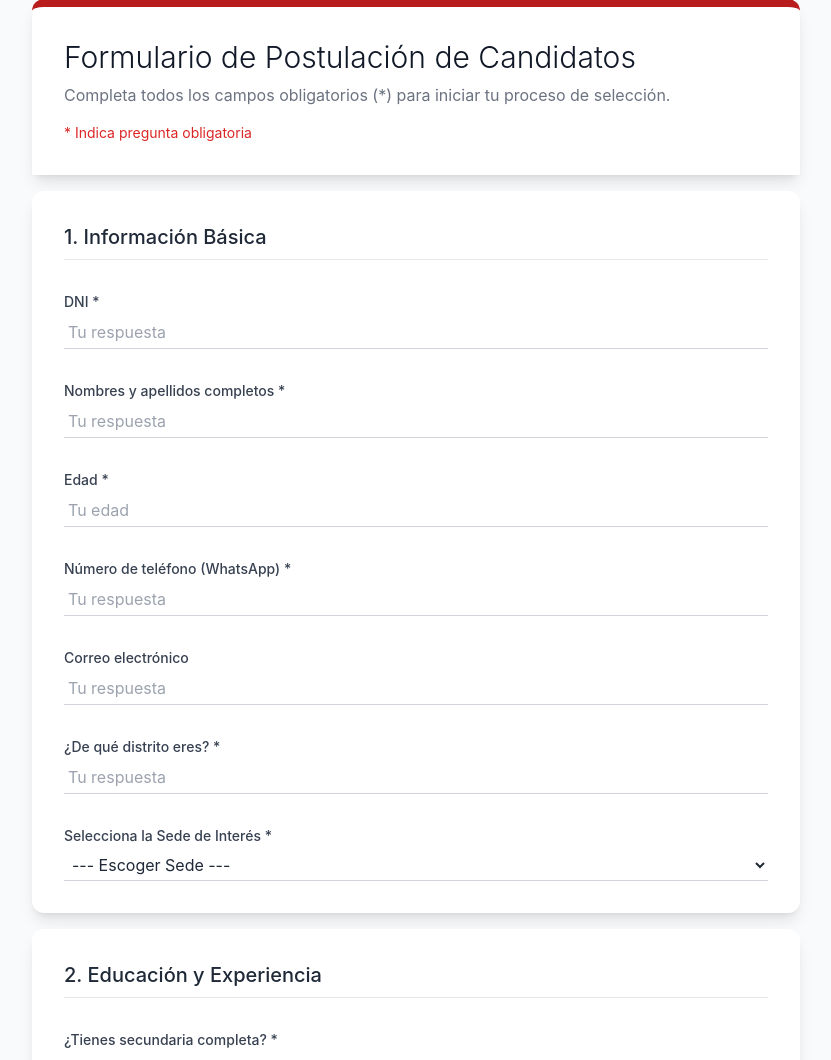
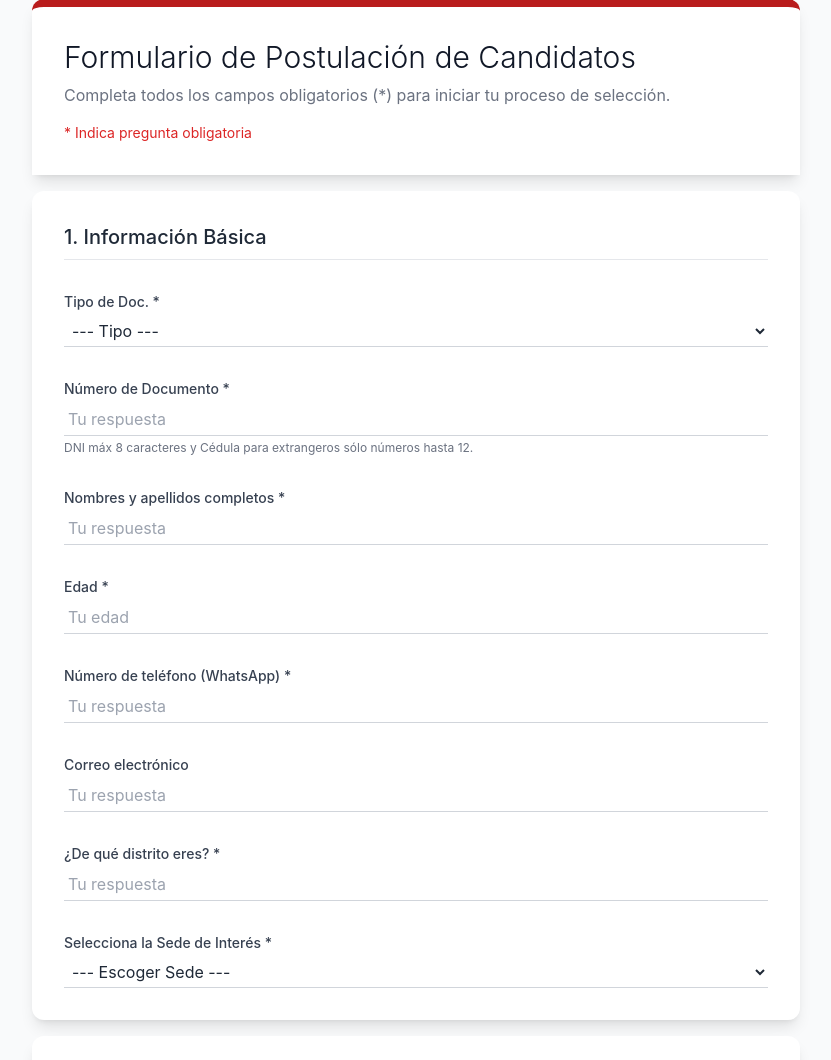
Before and after one commit to jucanuro1/mass34, a Django app: page /registro/candidato-completo/ in a window 1280 px wide. Shown: the part 121-1181 px from the top of the page, without its empty margins (224-1055 px from the left). Run offline with Django 4.2, Linux system fonts and the light colour scheme; tables that the repository leaves empty hold one stand-in row (values such as "Sample post"); some libraries are stand-ins or nearby versions.

Commit message:
Cambio de tipo de documento y DNI

```diff
--- a/candidatos/templates/registro_publico_completo.html
+++ b/candidatos/templates/registro_publico_completo.html
@@ -11,7 +11,6 @@
     <script src="{% static 'js/registro_formulario.js' %}"></script>
 
     <link rel="stylesheet" href="{% static 'css/registro_formulario.css' %}">
-
 </head>
 <body class="font-sans bg-gray-50">
     <div class="min-h-screen flex items-start justify-center p-4 sm:p-8">
@@ -46,20 +45,30 @@
 
             <form method="POST" action="{% url 'registro_publico_completo' %}" class="mt-4 space-y-4">
                 {% csrf_token %}
-
                 <div class="bg-white p-6 sm:p-8 rounded-xl shadow-lg space-y-8">
                     <h2 class="text-xl font-medium text-gray-800 border-b pb-2">1. Información Básica</h2>
+                    <div class="form-group md:col-span-1">
+                        <label for="id_tipo_documento" class="block text-sm font-medium text-gray-700">Tipo de Doc. *</label>
+                        <select name="tipo_documento" id="id_tipo_documento" required
+                                class="mt-1 block w-full border-b border-gray-300 focus:border-pink-700 focus:ring-0 p-1 bg-white text-gray-800 transition duration-150">
+                            <option value="" disabled selected>--- Tipo ---</option>
+                            {% for tipo in tipos_documento %}
+                                <option value="{{ tipo.pk }}">{{ tipo.nombre }}</option>
+                            {% endfor %}
+                        </select>
+                    </div>
 
-                    <div class="form-group">
-                        <label for="id_DNI" class="block text-sm font-medium text-gray-700">DNI *</label>
+                    <div class="form-group md:col-span-2">
+                        <label for="id_DNI" class="block text-sm font-medium text-gray-700">Número de Documento *</label>
                         <input type="text" name="DNI" id="id_DNI" required
-                            maxlength="8"
-                            pattern="[0-9]{8}"
-                            inputmode="numeric"
-                            oninvalid="this.setCustomValidity('Por favor, ingresa 8 dígitos numéricos para el DNI.')"
+                            maxlength="30"
+                            pattern="[0-9A-Za-z]+"
+                            inputmode="text"
+                            oninvalid="this.setCustomValidity('Por favor, ingresa el número de documento.')"
                             oninput="this.setCustomValidity('')"
                             class="mt-1 block w-full border-b border-gray-300 focus:border-pink-700 focus:ring-0 p-1 bg-transparent transition duration-150 text-gray-800 placeholder-gray-400"
                             placeholder="Tu respuesta">
+                        <small class="text-xs text-gray-500 mt-1 block">DNI máx 8 caracteres y Cédula para extrangeros sólo números hasta 12.</small>
                     </div>
 
                     <div class="form-group">
--- a/candidatos/views.py
+++ b/candidatos/views.py
@@ -29,19 +29,23 @@ from django.views.generic import View, DetailView, ListView
 from .models import (
     Candidato, Proceso, Empresa, Sede, Supervisor,
     RegistroAsistencia, DatosCualificacion, ComentarioProceso,
-    RegistroTest, MOTIVOS_DESCARTE,DocumentoCandidato
+    RegistroTest, MOTIVOS_DESCARTE,DocumentoCandidato, TipoDocumento
 )
 
 
 class RegistroCandidatoView(LoginRequiredMixin, View):
+
     def get(self, request):
         context = {
             'title': 'Registro Rápido de Candidato',
-            'sedes': Sede.objects.all()
+            'sedes': Sede.objects.all(),
+            'tipos_documento': TipoDocumento.objects.all().order_by('nombre')
         }
         return render(request, 'registro_candidato.html', context)
 
     def post(self, request):
+        tipo_documento_id = request.POST.get('tipo_documento', '').strip()
+
         dni = request.POST.get('DNI', '').strip()
         nombres_completos = request.POST.get('nombres_completos', '').strip()
         telefono_whatsapp = request.POST.get('telefono_whatsapp', '').strip()
@@ -55,19 +59,26 @@ class RegistroCandidatoView(LoginRequiredMixin, View):
             'telefono_whatsapp': telefono_whatsapp,
             'correo_electronico': correo_electronico,
             'sede_id': sede_id,
-            'sedes': Sede.objects.all()
+            'tipo_documento_id': tipo_documento_id,
+            'sedes': Sede.objects.all(),
+            'tipos_documento': TipoDocumento.objects.all().order_by('nombre') # Re-cargar
         }
 
-        if not all([dni, nombres_completos, telefono_whatsapp, sede_id]):
-            messages.error(request, 'Los campos DNI, Nombres, Teléfono y **Sede** son obligatorios.')
+        if not all([tipo_documento_id, dni, nombres_completos, telefono_whatsapp, sede_id]):
+            messages.error(request, 'Los campos **Tipo Doc., DNI**, Nombres, Teléfono y **Sede** son obligatorios.')
             return render(request, 'registro_candidato.html', context)
 
-        if not dni.isdigit():
-            messages.error(request, 'El DNI debe contener solo números.')
+        if not dni:
+            messages.error(request, 'El número de documento no puede estar vacío.')
             return render(request, 'registro_candidato.html', context)
+
+        if not telefono_whatsapp.isdigit():
+             messages.error(request, 'El teléfono debe contener solo números.')
+             return render(request, 'registro_candidato.html', context)
 
         try:
             sede = get_object_or_404(Sede, pk=sede_id)
+            tipo_documento = get_object_or_404(TipoDocumento, pk=tipo_documento_id)
 
             candidato, created = Candidato.objects.get_or_create(
                 DNI=dni,
@@ -76,6 +87,7 @@ class RegistroCandidatoView(LoginRequiredMixin, View):
                     'telefono_whatsapp': telefono_whatsapp,
                     'email': correo_electronico if correo_electronico else None,
                     'sede_registro': sede,
+                    'tipo_documento': tipo_documento,
                     'estado_actual': 'REGISTRADO'
                 }
             )
@@ -88,6 +100,7 @@ class RegistroCandidatoView(LoginRequiredMixin, View):
                     telefono_whatsapp=telefono_whatsapp,
                     email=correo_electronico if correo_electronico else None,
                     sede_registro=sede,
+                    tipo_documento=tipo_documento,
                 )
                 messages.warning(request, f'Candidato {candidato.nombres_completos} ya existía. Datos actualizados.')
 
@@ -95,6 +108,9 @@ class RegistroCandidatoView(LoginRequiredMixin, View):
 
         except Sede.DoesNotExist:
             messages.error(request, "La Sede de registro seleccionada no es válida.")
+            return render(request, 'registro_candidato.html', context)
+        except TipoDocumento.DoesNotExist:
+            messages.error(request, "El Tipo de Documento seleccionado no es válido.")
             return render(request, 'registro_candidato.html', context)
         except IntegrityError:
             messages.error(request, f'Error de base de datos: El DNI {dni} ya está registrado.')
@@ -1002,11 +1018,13 @@ class ExportarCandidatosExcelView(LoginRequiredMixin, View):
 class RegistroPublicoCompletoView(View):
     def get(self, request):
         sedes_disponibles = Sede.objects.all().order_by('nombre')
+        tipos_documento_disponibles = TipoDocumento.objects.all().order_by('nombre') # ASUME que TipoDocumento está importado
 
         context = {
             'title': 'Registro y Cualificación de Candidato',
             'is_public': True,
             'sedes': sedes_disponibles,
+            'tipos_documento': tipos_documento_disponibles,
             'TIPO_VENTA_CHOICES': DatosCualificacion.TIPO_VENTA_CHOICES,
             'TIEMPO_EXP_CHOICES': DatosCualificacion.TIEMPO_EXP_CHOICES,
         }
@@ -1014,6 +1032,7 @@ class RegistroPublicoCompletoView(View):
 
     @transaction.atomic
     def post(self, request):
+        tipo_documento_id = request.POST.get('tipo_documento')
         dni = request.POST.get('DNI', '').strip()
         nombres_completos = request.POST.get('nombres_completos', '').strip()
         edad = request.POST.get('edad','').strip()
@@ -1036,31 +1055,26 @@ class RegistroPublicoCompletoView(View):
 
         errors = {}
 
-        # VALIDACIÓN DE CAMPOS OBLIGATORIOS (vacíos)
-        campos_obligatorios = [dni, nombres_completos, telefono_whatsapp, distrito, experiencia_ventas_tipo, tiempo_experiencia_vendedor, conforme_beneficios, sede_id_seleccionada]
+        campos_obligatorios = [tipo_documento_id, dni, nombres_completos, telefono_whatsapp, distrito, experiencia_ventas_tipo, tiempo_experiencia_vendedor, conforme_beneficios, sede_id_seleccionada,email]
 
         if not all(campos_obligatorios):
              messages.error(request, 'Por favor, complete todos los campos obligatorios (*).')
              return redirect('registro_publico_completo')
 
-        # VALIDACIÓN DE secundaria_completa (RESUELVE NOT NULL)
         if secundaria_completa_post is None:
              messages.error(request, 'El campo "¿Tienes secundaria completa?" es obligatorio. Por favor, selecciona Sí o No.')
              return redirect('registro_publico_completo')
 
         secundaria_completa = secundaria_completa_post == 'Si'
 
-        # VALIDACIÓN DE FORMATO: DNI (8 DÍGITOS NUMÉRICOS)
         if not (dni and dni.isdigit() and len(dni) == 8):
             messages.error(request, 'El DNI debe tener exactamente 8 dígitos y contener solo números.')
             return redirect('registro_publico_completo')
 
-        # VALIDACIÓN DE FORMATO: TELÉFONO (9 DÍGITOS NUMÉRICOS)
         if not (telefono_whatsapp and telefono_whatsapp.isdigit() and len(telefono_whatsapp) == 9):
             messages.error(request, 'El número de teléfono (WhatsApp) debe tener exactamente 9 dígitos y contener solo números.')
             return redirect('registro_publico_completo')
 
-        # 3. Obtener el objeto Sede
         try:
              sede_seleccionada = Sede.objects.get(pk=sede_id_seleccionada)
         except Sede.DoesNotExist:
@@ -1070,7 +1084,15 @@ class RegistroPublicoCompletoView(View):
              messages.error(request, f'Error al obtener la sede: {e}')
              return redirect('registro_publico_completo')
 
-        # 4. Guardado en Transacción
+        try:
+             tipo_documento_obj = TipoDocumento.objects.get(pk=tipo_documento_id)
+        except TipoDocumento.DoesNotExist:
+             messages.error(request, 'Error: El tipo de documento seleccionado no es válido o no existe.')
+             return redirect('registro_publico_completo')
+        except Exception as e:
+             messages.error(request, f'Error en FK (Sede/TipoDoc): {e}')
+             return redirect('registro_publico_completo')
+
         try:
             candidato = Candidato.objects.create(
                 DNI=dni,
@@ -1080,6 +1102,7 @@ class RegistroPublicoCompletoView(View):
                 email=email if email else None,
                 distrito=distrito,
                 sede_registro=sede_seleccionada,
+                tipo_documento=tipo_documento_obj,
                 estado_actual='REGISTRADO'
             )
 
@@ -1119,7 +1142,6 @@ class RegistroPublicoCompletoView(View):
             messages.error(request, f'Error inesperado al guardar datos: {e}')
             return redirect('registro_publico_completo')
 
-        # 5. Respuesta de Éxito (Redirigir al formulario vacío con el mensaje)
         messages.success(request, '✅ ¡Tu registro y cualificación se completaron con éxito! Puedes registrar a alguien más si lo deseas.')
         return redirect('registro_publico_completo')
 
```
Also changed, not shown: candidatos/admin.py (+26 -36 lines), candidatos/models.py (+36 -2 lines), candidatos/templates/registro_candidato.html (+20 -6 lines), cargar_candidatos.py (+28 -25 lines), candidatos/migrations/0013_tipodocumento.py (added), candidatos/migrations/0014_candidato_tipo_documento_alter_candidato_dni.py (added).
